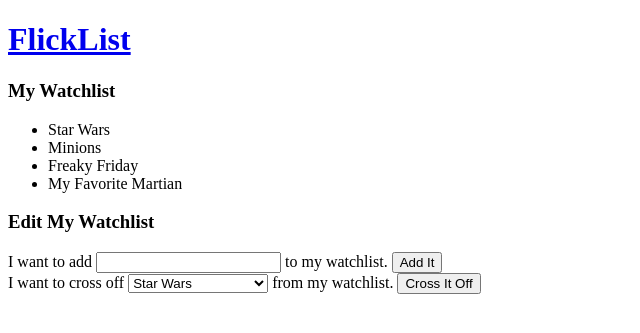
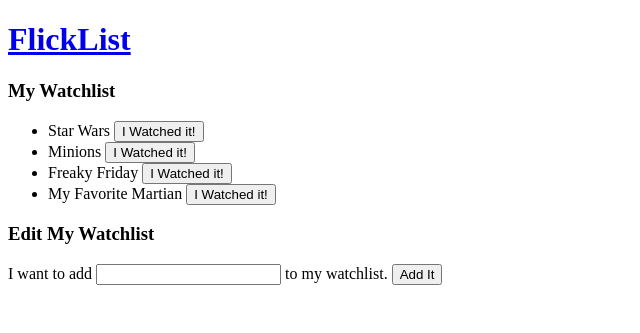
Before and after one commit to LaunchCodeEducation/flicklist-flask, a Flask app: page / in a window 1280 px wide. Shown: the top 333 px of the page, without its empty margins (0-640 px from the left). Run offline with Flask 2, Linux system fonts and the light colour scheme.

Commit message:
switched watched-it to buttons and added getWatchedMovies method

```diff
--- a/main.py
+++ b/main.py
@@ -14,8 +14,14 @@ terrible_movies = [
 
 def getCurrentWatchlist():
     # For now, we are just pretending
-    # returns user's current watchlist
+    # returns user's current watchlist -- a list of movies they want to see but haven't yet
     return [ "Star Wars", "Minions", "Freaky Friday", "My Favorite Martian" ]
+
+def getWatchedMovies():
+    # For now, we are just pretending
+    # returns the list of movies the user has already watched and crossed off
+    return [ "The Matrix", "The Princess Bride", "Buffy the Vampire Slayer" ]
+
 
 @app.route("/watched-it", methods=['POST'])
 def watchMovie():
--- a/templates/edit.html
+++ b/templates/edit.html
@@ -5,7 +5,13 @@
   <h3>My Watchlist</h3>
   <ul>
     {% for movie in watchlist: %}
-    <li>{{ movie }}</li>
+      <li>
+        <form action="/watched-it" method="post">
+          {{ movie }}
+          <input type="hidden" name="watched-movie" value="{{ movie }}"/>
+          <input type="submit" value="I Watched it!"/>
+        </form>
+      </li>
     {% endfor %}
   </ul>
 {% endif %}
@@ -22,22 +28,6 @@
     <input type="submit" value="Add It"/>
 </form>
 
-{% if watchlist|length > 0 %}
-  <form action="/watched-it" method="post">
-      <label>
-          I want to cross off
-          <select name="watched-movie"/>
-              <!-- need to loop over watchlist to create option elements -->
-              {% for movie in watchlist: %}
-                  <option value="{{ movie }}">{{ movie }}</option>
-              {% endfor %}
-          </select>
-          from my watchlist.
-      </label>
-      <input type="submit" value="Cross It Off"/>
-  </form>
-{% endif %}
-
 {% if error %}
   <p class='error'>{{ error }}</p>
 {% endif %}
```
